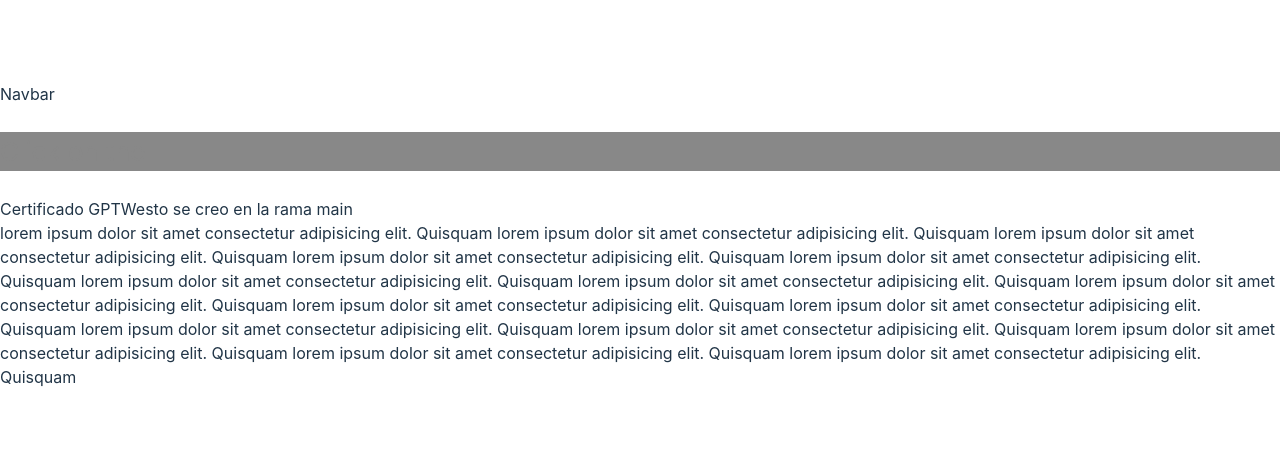
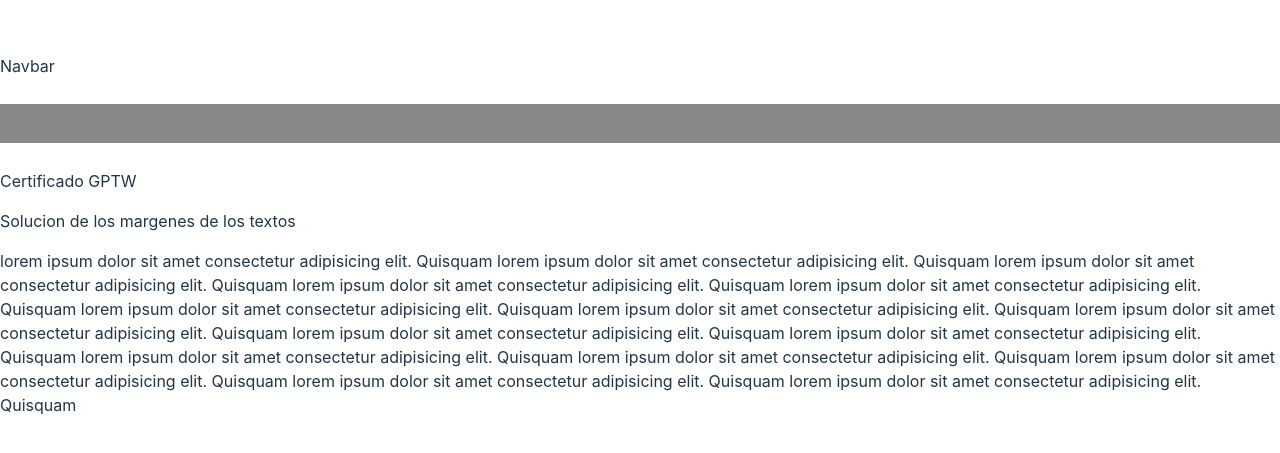
Before and after one commit to marcoss94/git-test-bootcamp, a React (Vite) app: page / in a window 1280 px wide. Shown: the part 165-618 px from the top of the page. Built offline with nearby package versions, Linux system fonts and the light colour scheme.

Commit message:
WR-47: se arreglaron los margenes del texto

```diff
--- a/src/App.jsx
+++ b/src/App.jsx
@@ -6,7 +6,8 @@ function App() {
       <nav>Navbar</nav>
       <p className="read-the-docs">Click on the</p>
       <span>Certificado GPTW</span>
-      esto se creo en la rama main
+
+      <p>Solucion de los margenes de los textos</p>
       <section>
         lorem ipsum dolor sit amet consectetur adipisicing elit. Quisquam lorem
         ipsum dolor sit amet consectetur adipisicing elit. Quisquam lorem ipsum
```
